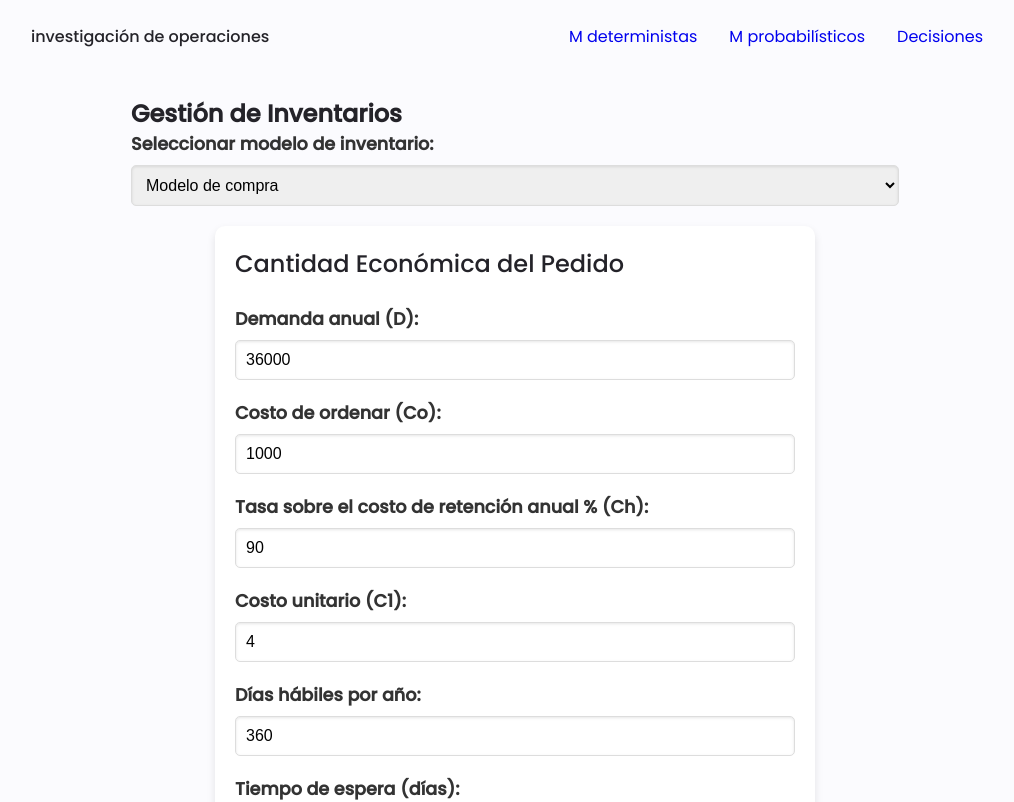
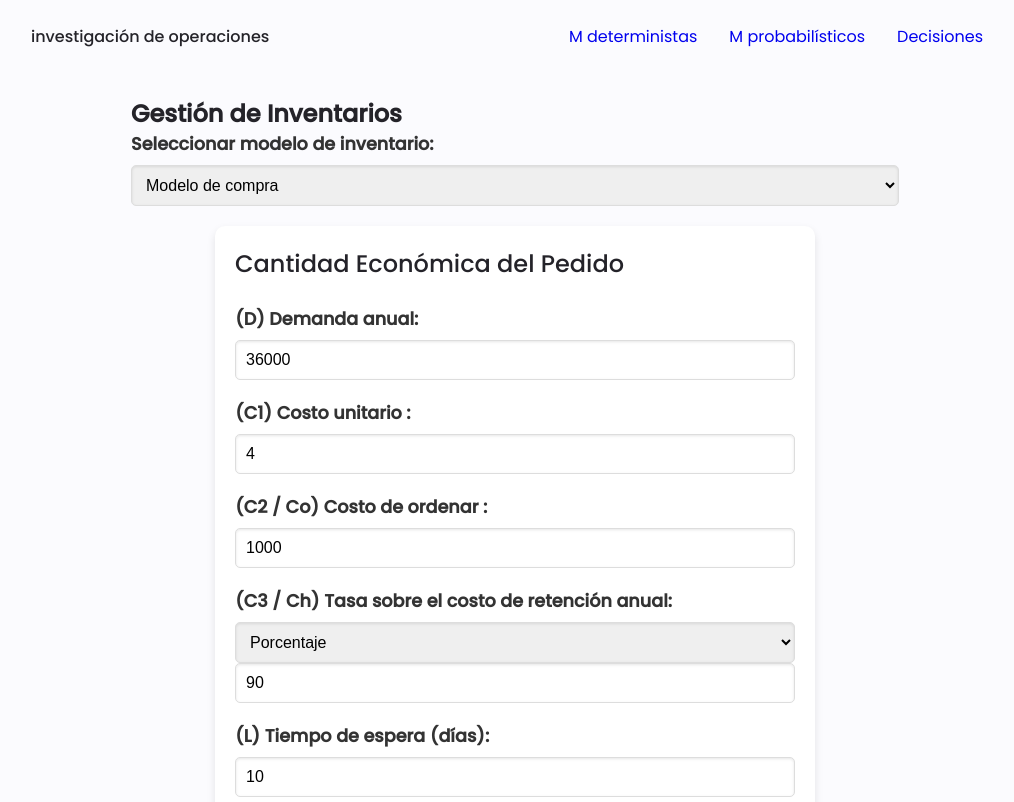
Before and after one commit to Jhonsebastianas/portafolio, a Next.js app: page /investigacion-de-operaciones in a window 1280 px wide. Shown: the top 802 px of the page, without its empty margins (125-1139 px from the left). Built offline with nearby package versions, Linux system fonts and the light colour scheme.

Commit message:
add porcentaje o value

```diff
--- a/src/pages/investigacion-de-operaciones/index.js
+++ b/src/pages/investigacion-de-operaciones/index.js
@@ -125,6 +125,7 @@ export default function Home() {
     const FIXED = 3;
     const [inventarioCompraOptimo, setInventarioCompraOptimo] = useState(new InventarioCompraOptimo());
     const [cantidadEconomicaPedido, setCantidadEconomicaPedido] = useState(new CantidadEconomicaPedido());
+    const [chType, setChType] = useState("porcentaje");
     const [isCalculated, setIsCalculated] = useState(false);
 
     const [modeloSeleccionado, setModeloSeleccionado] = useState("compra"); // por defecto, modelo de compra
@@ -132,6 +133,10 @@ export default function Home() {
     const handleModeloChange = (e) => {
         setModeloSeleccionado(e.target.value);
     };
+
+    const handleChTypeChange = (e) => {
+        setChType(e.target.value);
+    }
 
     // Método para redondear a 3 decimales y agregar separadores de miles
     const formatearNumero = (numero, decimales = 3) => {
@@ -151,14 +156,22 @@ export default function Home() {
         const D = cantidadEconomicaPedido.demandaAnual;
         const Co = cantidadEconomicaPedido.costoOrdenar;
         const Ch = cantidadEconomicaPedido.tasaCostoRetencionAnualInventario;
-        const ChPorcentual = Ch / 100;
         const C1 = cantidadEconomicaPedido.costoUnitario;
-        const Q = Math.sqrt((2 * D * Co)/(ChPorcentual * C1));
+
 
         console.log({D, Co, Ch, C1, Q})
 
+        let C3;
+        if (chType === 'porcentaje') {
+            C3 = (Ch / 100) * C1;
+        } else {
+            C3 = Ch;
+        }
+
+        const Q = Math.sqrt((2 * D * Co)/C3);
+
         calculos.cantidadEconomicaPedido = Q;
-        calculos.costeRetencionAnualInventario = (1/2) * calculos.cantidadEconomicaPedido * (ChPorcentual * C1);
+        calculos.costeRetencionAnualInventario = (1/2) * calculos.cantidadEconomicaPedido * C3;
         calculos.costeAnualOrdenar = ((D/Q) * Co);
         calculos.costeAnualTotalPorPeriodo = (calculos.costeRetencionAnualInventario + calculos.costeAnualOrdenar);
         calculos.nivelInventarioMaximo = calculos.cantidadEconomicaPedido;
@@ -187,11 +200,18 @@ export default function Home() {
         const calculos = new InventarioCompraOptimo();
         const D = cantidadEconomicaPedido.demandaAnual;
         const Co = cantidadEconomicaPedido.costoOrdenar;
-        const Ch = cantidadEconomicaPedido.tasaCostoRetencionAnualInventario / 100;
+        const Ch = cantidadEconomicaPedido.tasaCostoRetencionAnualInventario;
         const C1 = cantidadEconomicaPedido.costoUnitario;
         const P = cantidadEconomicaPedido.tasaProduccionAnual / cantidadEconomicaPedido.diasHabilAno; // tasa de producción diaria
         const diasHabilAno = cantidadEconomicaPedido.diasHabilAno;
-        const C3 = Ch * C1;
+
+        let C3;
+        if (chType === 'porcentaje') {
+            C3 = Ch / 100 * C1;
+        } else {
+            C3 = Ch;
+        }
+
         const R = P * diasHabilAno;
 
         if (P <= 0 || P <= (D / diasHabilAno)) {
@@ -250,8 +270,15 @@ export default function Home() {
         const D = cantidadEconomicaPedido.demandaAnual;
         const C1 = cantidadEconomicaPedido.costoUnitario;
         const C2 = cantidadEconomicaPedido.costoOrdenar;
-        const I = (cantidadEconomicaPedido.tasaCostoRetencionAnualInventario / 100);
-        const C3 = I * C1;
+        const I = cantidadEconomicaPedido.tasaCostoRetencionAnualInventario;
+
+        let C3;
+        if (chType === 'porcentaje') {
+            C3 = (I / 100) * C1;
+        } else {
+            C3 = I;
+        }
+
         // Costo del déficit (falta)
         const C4 = cantidadEconomicaPedido.costoFaltante;
         const L = cantidadEconomicaPedido.tiempoEspera;
@@ -329,29 +356,40 @@ export default function Home() {
                     <h2>Cantidad Económica del Pedido</h2>
                     <br></br>
                     <FormGroup>
-                        <StyledLabel>Demanda anual (D):</StyledLabel>
+                        <StyledLabel>(D) Demanda anual:</StyledLabel>
                         <StyledInput onChange={handleChange} id="demandaAnual" name="demandaAnual" type="number" value={cantidadEconomicaPedido.demandaAnual} />
                     </FormGroup>
                     <FormGroup>
-                        <StyledLabel>Costo de ordenar (Co):</StyledLabel>
+                        <StyledLabel>(C1) Costo unitario :</StyledLabel>
+                        <StyledInput onChange={handleChange} id="costoUnitario" name="costoUnitario" type="number" value={cantidadEconomicaPedido.costoUnitario} />
+                    </FormGroup>
+                    <FormGroup>
+                        <StyledLabel>(C2 / Co) Costo de ordenar :</StyledLabel>
                         <StyledInput onChange={handleChange} id="costoOrdenar" name="costoOrdenar" type="number" value={cantidadEconomicaPedido.costoOrdenar} />
                     </FormGroup>
                     <FormGroup>
-                        <StyledLabel>Tasa sobre el costo de retención anual % (Ch):</StyledLabel>
+                        <StyledLabel>(C3 / Ch) Tasa sobre el costo de retención anual:</StyledLabel>
+                        <StyledSelect onChange={handleChTypeChange} value={chType} id="tipoTasa" name="tipoTasa">
+                            <option value="porcentaje">Porcentaje</option>
+                            <option value="valor">Valor</option>
+                        </StyledSelect>
                         <StyledInput onChange={handleChange} id="tasaCostoRetencionAnualInventario" name="tasaCostoRetencionAnualInventario" type="number" value={cantidadEconomicaPedido.tasaCostoRetencionAnualInventario} />
                     </FormGroup>
+                    {modeloSeleccionado === "compraConDeficit" && (
+                        <FormGroup>
+                            <StyledLabel>(C4 / Cs) Costo por unidad de déficit: </StyledLabel>
+                            <StyledInput onChange={handleChange} id="costoFaltante" name="costoFaltante" type="number" value={cantidadEconomicaPedido.costoFaltante} />
+                        </FormGroup>
+                    )}
                     <FormGroup>
-                        <StyledLabel>Costo unitario (C1):</StyledLabel>
-                        <StyledInput onChange={handleChange} id="costoUnitario" name="costoUnitario" type="number" value={cantidadEconomicaPedido.costoUnitario} />
+                        <StyledLabel>(L) Tiempo de espera (días):</StyledLabel>
+                        <StyledInput onChange={handleChange} id="tiempoEspera" name="tiempoEspera" type="number" value={cantidadEconomicaPedido.tiempoEspera} />
                     </FormGroup>
                     <FormGroup>
                         <StyledLabel>Días hábiles por año:</StyledLabel>
                         <StyledInput onChange={handleChange} id="diasHabilAno" name="diasHabilAno" type="number" value={cantidadEconomicaPedido.diasHabilAno} />
                     </FormGroup>
-                    <FormGroup>
-                        <StyledLabel>Tiempo de espera (días):</StyledLabel>
-                        <StyledInput onChange={handleChange} id="tiempoEspera" name="tiempoEspera" type="number" value={cantidadEconomicaPedido.tiempoEspera} />
-                    </FormGroup>
+
                     {modeloSeleccionado === "produccionSinDeficit" && (
                         <FormGroup>
                             <StyledLabel>Tasa de producción anual (P / R): </StyledLabel>
@@ -359,12 +397,6 @@ export default function Home() {
                         </FormGroup>
                     )}
 
-                    {modeloSeleccionado === "compraConDeficit" && (
-                        <FormGroup>
-                            <StyledLabel>Costo por unidad de déficit (Cs): </StyledLabel>
-                            <StyledInput onChange={handleChange} id="costoFaltante" name="costoFaltante" type="number" value={cantidadEconomicaPedido.costoFaltante} />
-                        </FormGroup>
-                    )}
                     <StyledButton type="submit" onClick={
                         modeloSeleccionado === "compra"
                         ? calcularInventarioCompraOptimo
```
